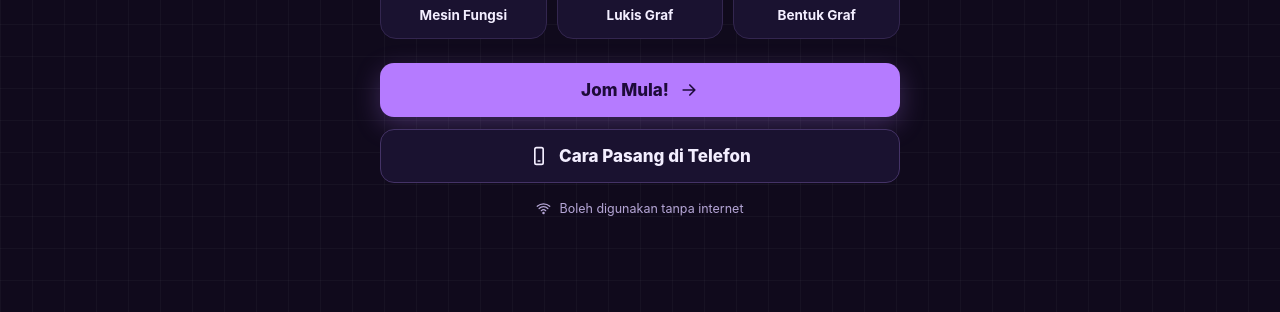
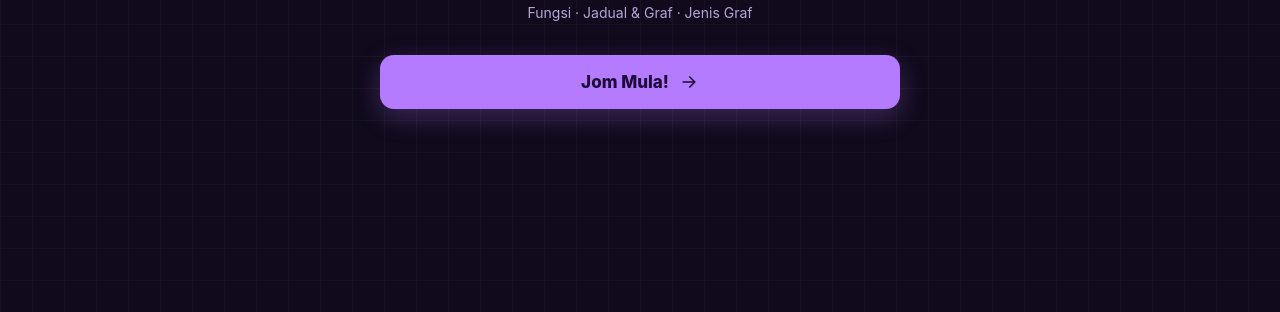
Before and after one commit to ekwanbiz/graphx, a plain HTML site: page index.html in a window 1280 px wide. Shown: the part 488-800 px from the top of the page. Drawn offline with Linux system fonts and the light colour scheme.

Commit message:
Skrin pembuka ringkas: logo, nama, slogan dan Jom Mula sahaja
Co-Authored-By: Claude Opus 5.5 <noreply@anthropic.com>
Claude-Session: https://claude.ai/code/session_01Tv51XvWykrajcfY7iSANdp

```diff
--- a/index.html
+++ b/index.html
@@ -320,6 +320,7 @@ main.wide{max-width:none;padding:26px 28px 24px}
 .side .mmhome+.offline{margin-top:0}
 .ph .mmhome{display:none}
 @media(max-width:860px){.ph .mmhome{display:inline-flex;width:42px;height:42px;padding:0;justify-content:center}.ph .mmhome span{display:none}}
+.splash .btn.pri.wide{margin-top:10px}
 </style>
 <style id="nozoom">html{touch-action:manipulation;-webkit-text-size-adjust:100%;text-size-adjust:100%}</style></head>
 <body>
@@ -503,15 +504,12 @@ function simPreview(kind){
  return''}
 
 const VIEWS={
- splash(){return`<div class="splash"><a class="mmhome sp" href="/mathmotion/#/utama" aria-label="Kembali ke MATHMOTION (semua app)"><svg viewBox="0 0 96 96" aria-hidden="true" style="width:20px;height:20px;flex:none" fill="none" stroke-linecap="round" stroke-width="12"><path d="M14 74 L26 26" stroke="#2EE6A6"/><path d="M26 26 L48 58" stroke="#FF8A3D"/><path d="M48 58 L70 26" stroke="#B57BFF"/><path d="M70 26 L82 74" stroke="#FFC93C"/></svg><span>MATHMOTION</span></a><div class="sp-in view">
+ splash(){return`<div class="splash"><div class="sp-in view">
   <div class="logo-big">${LOGO}</div>
   <h1 class="brand h">GRAPH<b>X</b></h1>
   <p class="tagline h"><span>Input.</span> <span>Plot.</span> <span>Tafsir!</span></p>
   <p class="sub">Fungsi · Jadual &amp; Graf · Jenis Graf</p>
-  <div class="sp-sims">${SIMS.map(s=>`<a class="sp-sim ${s.cls}" href="#/simulasi/${s.id}" aria-label="Buka simulasi ${s.name}"><span class="go">${I('arrow')}</span><span class="sq">${I(s.icon)}</span><b>${s.name}</b></a>`).join('')}</div>
-  <a class="btn pri wide" href="#/utama">Jom Mula! ${I('arrow')}</a>
-  <a class="btn sec wide" href="#/pasang">${I('phone')}Cara Pasang di Telefon</a>
-  <p class="offline">${I('wifi')}Boleh digunakan tanpa internet</p></div></div>`},
+  <a class="btn pri wide" href="#/utama">Jom Mula! ${I('arrow')}</a></div></div>`},
  utama(){return head('GRAPHX','Selamat datang!','Jom teroka dunia graf fungsi.',starPill())+
   `<div class="card prog"><div class="top"><b>Kemajuan Saya</b><small>Set latihan lulus</small></div><div class="bars">${TOPICS.map(t=>`<div class="bar ${t.cls}"><div class="lab"><span>${t.name}</span><span>${S.prog[t.id]||0}/3</span></div><div class="track"><i style="width:${(S.prog[t.id]||0)/3*100}%"></i></div></div>`).join('')}</div></div>
   <div class="tiles">${[['nota','Nota','Konsep, contoh & kesilapan biasa','book','c1'],['simulasi','Simulasi','Mesin fungsi, plot & bentuk graf','sim','c3'],['latihan','Latihan','Cuba soalan ikut topik','pen','c2'],['kuiz','Kuiz','Uji diri, kumpul bintang','trophy','cg']].map(([r,t,d,ic,c])=>`<a class="tile ${c}" href="#/${r}"><div class="ic">${I(ic)}</div><h2 class="h">${t}</h2><p>${d}</p></a>`).join('')}</div>`},
--- a/sw.js
+++ b/sw.js
@@ -1,5 +1,5 @@
 // GRAPHX – guna versi terbaru bila ada internet, salinan simpanan bila luar talian
-const CACHE='graphx-v4';
+const CACHE='graphx-v5';
 const FILES=['./','./index.html','./manifest.webmanifest','./icons/logo.svg','./icons/icon-192.png','./icons/icon-512.png','./simulasi/mesin-fungsi.html','./simulasi/lukis-graf.html','./simulasi/bentuk-graf.html'];
 self.addEventListener('install',e=>{e.waitUntil(caches.open(CACHE).then(c=>c.addAll(FILES)).then(()=>self.skipWaiting()))});
 self.addEventListener('activate',e=>{e.waitUntil(caches.keys().then(ks=>Promise.all(ks.filter(k=>k!==CACHE).map(k=>caches.delete(k)))).then(()=>self.clients.claim()))});
```
